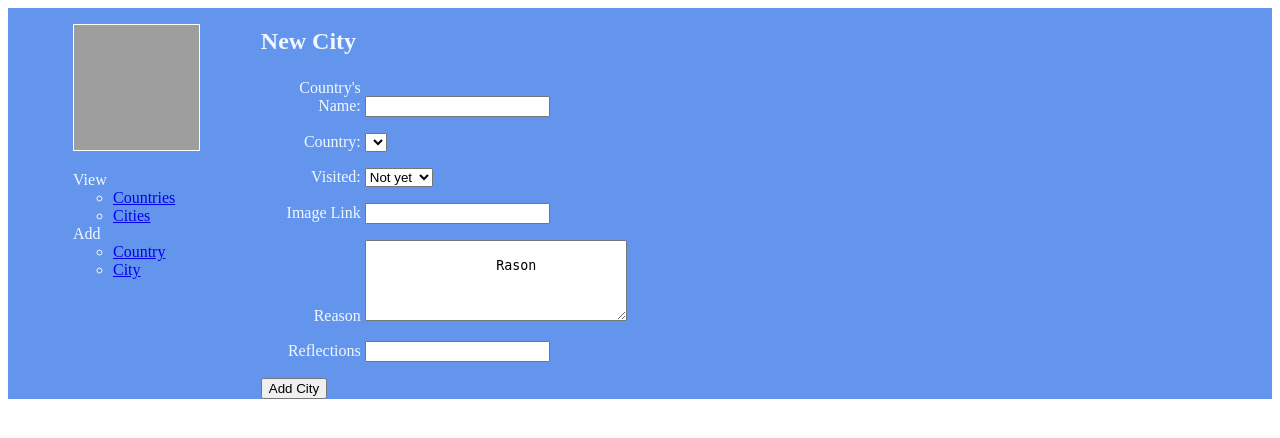
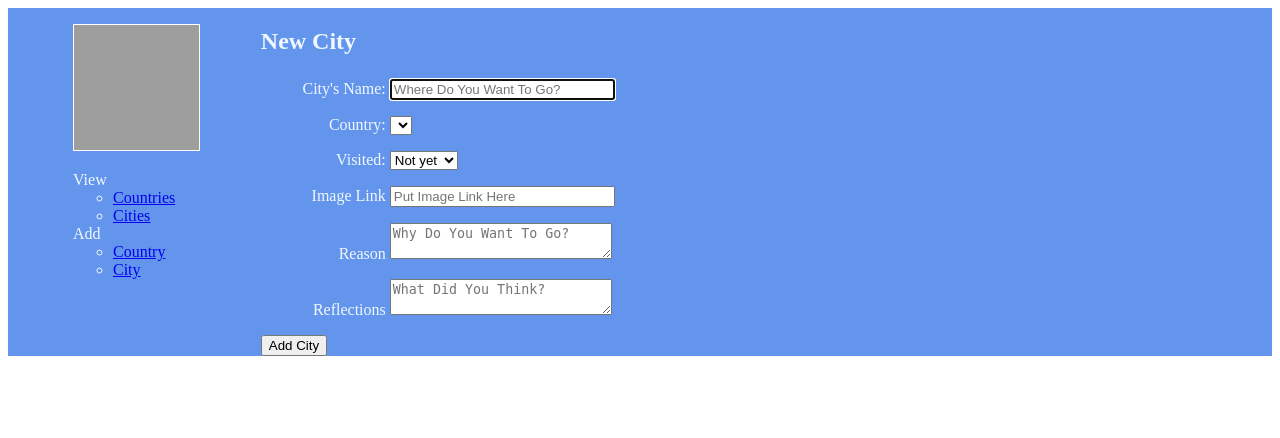
Before and after one commit to Chrisgr1/Codeclan22_W5_Project_Bucket_List, a Flask app: page /cities/new in a window 1280 px wide. Shown: the top 438 px of the page. Run offline with Flask 2, Linux system fonts and the light colour scheme; data that the repository does not hold is empty; some libraries are stand-ins or nearby versions; grey boxes are pictures that could not be loaded.

Commit message:
edit.html updated to align, textarea,  have old answer pre-filled

```diff
--- a/static/style.css
+++ b/static/style.css
@@ -39,8 +39,13 @@
 label {
     display: inline-block;
     text-align:right;
-    width: 100px;
+    width: 125px;
     color: aliceblue;
+}
+
+#show-side {
+    display: grid;
+    grid-template-rows: none;
 }
 
 nav {
--- a/templates/cities/new.html
+++ b/templates/cities/new.html
@@ -5,8 +5,8 @@
 
     <form action="/cities" method="post" autofocus>
 
-        <label for="city_name">Country's Name:</label>
-            <input type="text" name="city_name" id="city_name">
+        <label for="city_name">City's Name:</label>
+            <input type="text" name="city_name" id="city_name" autofocus placeholder="Where Do You Want To Go?" size =25>
             <p></p>
         <label for="country_id">Country:</label>
             <select name="country_id" id="country">
@@ -22,15 +22,13 @@
             </select>
         <p></p>
         <label for="img_url">Image Link</label>
-            <input type="url" name="img_url" id="img_url">
+            <input type="url" name="img_url" id="img_url" size =25 placeholder="Put Image Link Here">
         <p></p>
         <label for="reason">Reason</label>
-            <textarea type="text" name="reason" id="reason" rows="5" cols="30">
-                Rason
-            </textarea>
+            <textarea name="reason" id="reason" rows="2" cols="25" placeholder="Why Do You Want To Go?" ></textarea>
         <p></p>
         <label for="reflection">Reflections</label>
-            <input type="text" name="reflection" id="reflection">
+            <textarea type="text" name="reflection" id="reflection" rows="2" cols="25" placeholder="What Did You Think?"></textarea>
 <p></p>
         <input class="btn btn--action" type='submit' value="Add City">
     </form>
--- a/templates/cities/show.html
+++ b/templates/cities/show.html
@@ -2,16 +2,16 @@
 {% block content %}
 
   <div class = "results">
-    <p>City Name: {{city.city_name}}</p>
+    <h1>{{city.city_name}}</h1>
     <hr>
     <p>Country: {{ city.country.country_name}}</p>
     <p>I want to: {{city.reason}} </p>
     <p>Reflections {{city.reflection}}</p>
-    <p>Reflections {{city.visited}}</p>
+    <p>Visited: {{city.visited}}</p>
   </div>
 
     <p><img class = "image" src=" {{city.img_url}}" alt="Pic here "></p>
-    <p><a href="/cities/{{city.id}}/edit">Edit</a></p>
+    <p><a href="/cities/{{city.id}}/edit"><button>Edit</button></a></p>
 
 <form action="/cities/{{city.id}}/delete" method="post">
   <input type="submit" value="delete">
```
Also changed, not shown: templates/countries/edit.html (+4 -4 lines), templates/countries/new.html (+5 -4 lines), templates/countries/show.html (+19 -7 lines).
